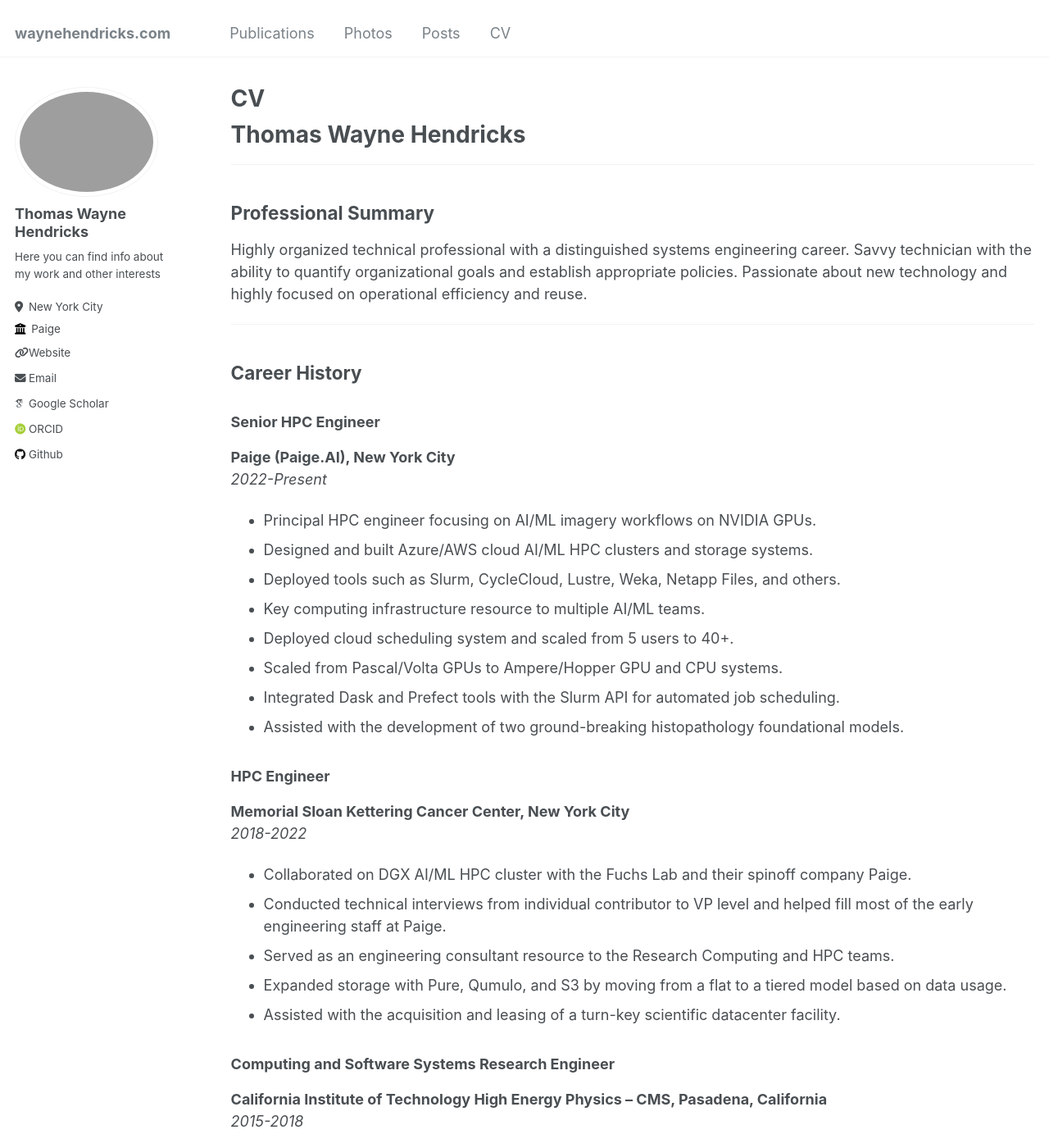
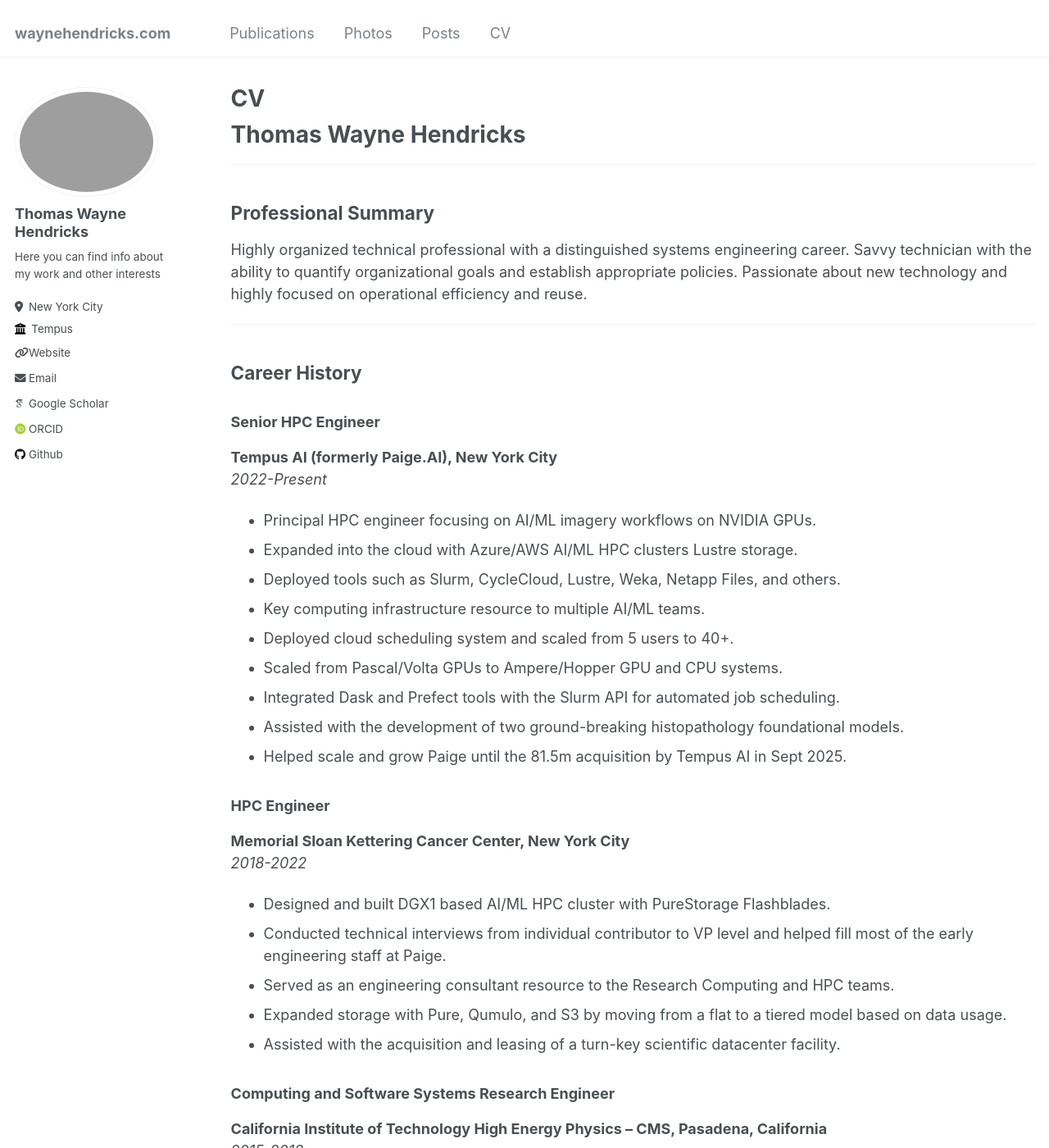
Before and after one commit to twh/twh.github.io, a Jekyll site: the page built from _pages/cv.md, in a window 1280 px wide and 1400 px high. Shown: the whole window at 82% size. Built offline with Jekyll 4.4.1, drawn with Linux system fonts in a browser that asks for light colours; some web fonts are replaced.

Commit message:
updated resume with Tempus

```diff
--- a/_config.yml
+++ b/_config.yml
@@ -26,8 +26,8 @@
   pronouns         : # example: "she/her"
   bio              : "Here you can find info about my work and other interests"
   location         : "New York City"
-  employer         : "Paige"
-  uri              : "https://paige.ai"
+  employer         : "Tempus"
+  uri              : "https://tempus.com"
   email            : "waynehendricks (at) protonmail dot com"
 
   # Academic websites
--- a/_pages/cv.md
+++ b/_pages/cv.md
@@ -22,23 +22,24 @@
 ## Career History
 
 ### Senior HPC Engineer
-**Paige (Paige.AI), New York City**
+**Tempus AI (formerly Paige.AI), New York City**
 *2022-Present*
 
 - Principal HPC engineer focusing on AI/ML imagery workflows on NVIDIA GPUs.
-- Designed and built Azure/AWS cloud AI/ML HPC clusters and storage systems.
+- Expanded into the cloud with Azure/AWS AI/ML HPC clusters Lustre storage.
 - Deployed tools such as Slurm, CycleCloud, Lustre, Weka, Netapp Files, and others.
 - Key computing infrastructure resource to multiple AI/ML teams.
 - Deployed cloud scheduling system and scaled from 5 users to 40+.
 - Scaled from Pascal/Volta GPUs to Ampere/Hopper GPU and CPU systems.
 - Integrated Dask and Prefect tools with the Slurm API for automated job scheduling.
 - Assisted with the development of two ground-breaking histopathology foundational models.
+- Helped scale and grow Paige until the 81.5m acquisition by Tempus AI in Sept 2025.
 
 ### HPC Engineer
 **Memorial Sloan Kettering Cancer Center, New York City**
 *2018-2022*
 
-- Collaborated on DGX AI/ML HPC cluster with the Fuchs Lab and their spinoff company Paige.
+- Designed and built DGX1 based AI/ML HPC cluster with PureStorage Flashblades.
 - Conducted technical interviews from individual contributor to VP level and helped fill most of the early engineering staff at Paige.
 - Served as an engineering consultant resource to the Research Computing and HPC teams.
 - Expanded storage with Pure, Qumulo, and S3 by moving from a flat to a tiered model based on data usage.
```
Also changed, not shown: _pages/about.md (+1 -1 lines).
